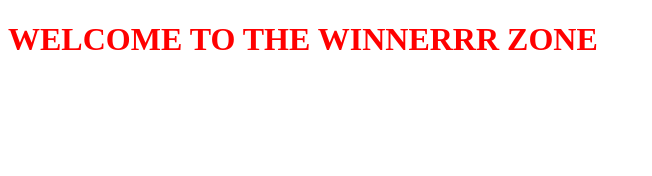
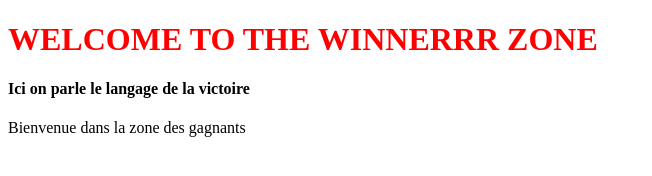
Before and after one commit to winwambe/GIT-Project01, a plain HTML site: page index.html in a window 1280 px wide. Shown: the whole page, without its empty margins (0-652 px from the left). Drawn offline with Linux system fonts and the light colour scheme.

```diff
--- a/index.html
+++ b/index.html
@@ -6,5 +6,7 @@
 </head>
 <body>
    <h1>WELCOME TO THE WINNERRR ZONE</h1>
+   <h4>Ici on parle le langage de la victoire</h4>
+   <p> Bienvenue dans la zone des gagnants </p>
 </body>
 </html>
```
